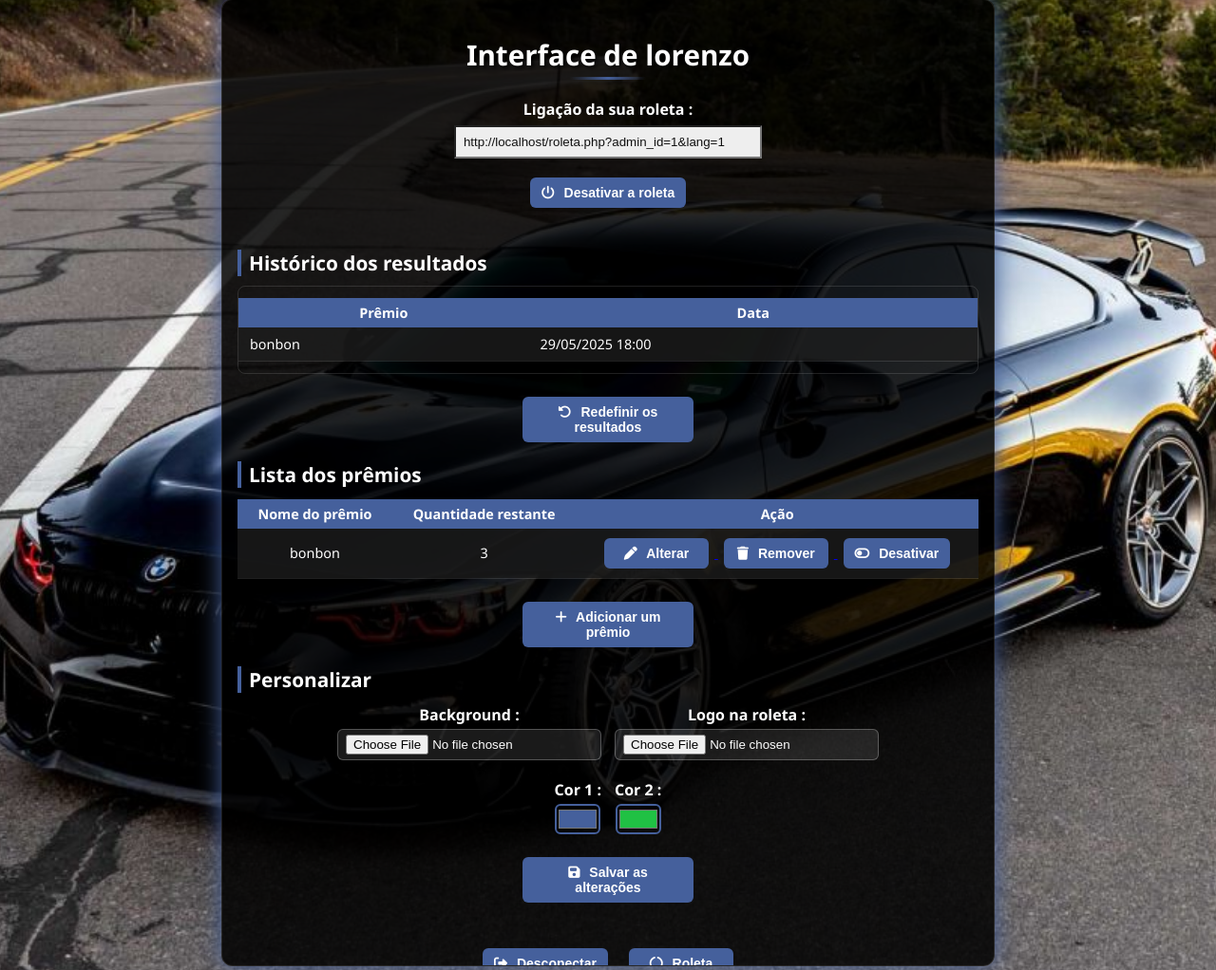
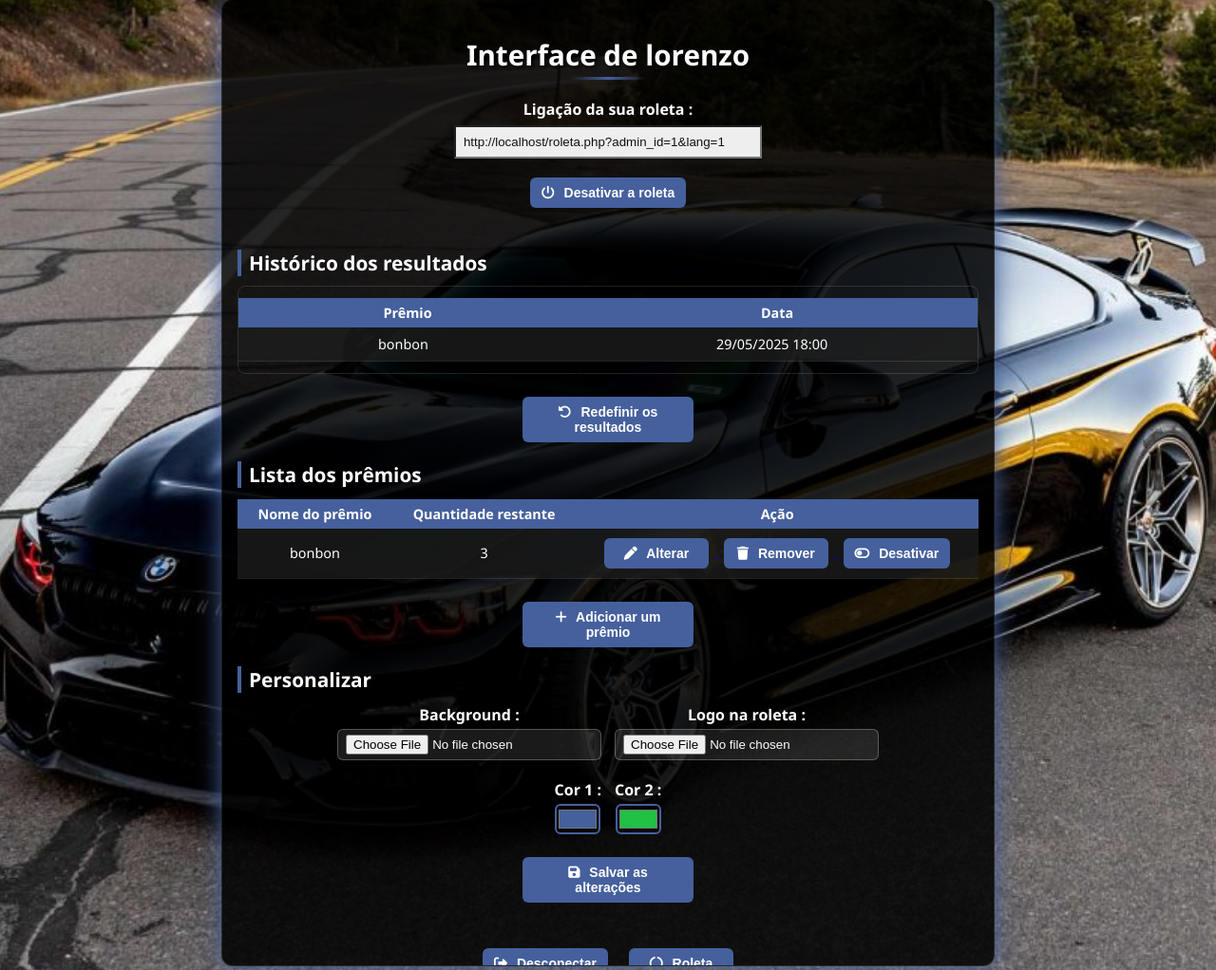
Before and after one commit to wlavv-AllStars-Web/roleta, a PHP site: page /admin.php in a window 1280 px wide. Shown: the part 58-1080 px from the top of the page at 95% size. Run offline with PHP 8.4, Linux system fonts and the light colour scheme; a user stored in the database is signed in; data comes from the database, SQL or seed files in the repository.

Commit message:
Update connexion.css

```diff
--- a/roleta_asm/css/connexion.css
+++ b/roleta_asm/css/connexion.css
@@ -83,7 +83,7 @@ td {
 /* Correction ciblée pour le tableau historique */
 .history-scroll table td {
     text-align: left !important;
-    padding: 8px 12px; /* un peu plus de padding pour confort */
+    padding: 8px 147px; /* un peu plus de padding pour confort */
 }
 
 tr:hover td {
```
